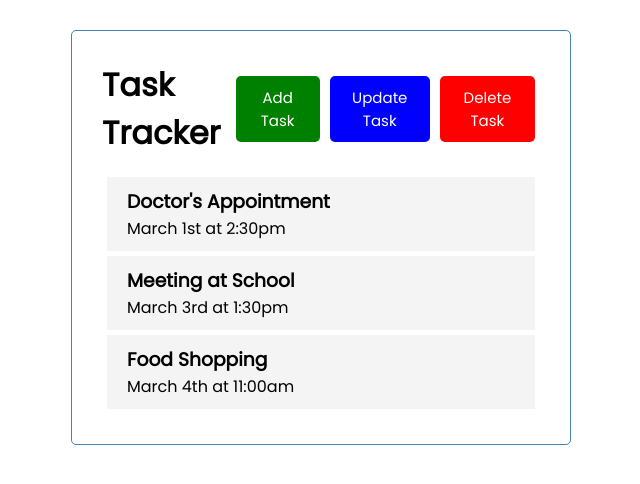
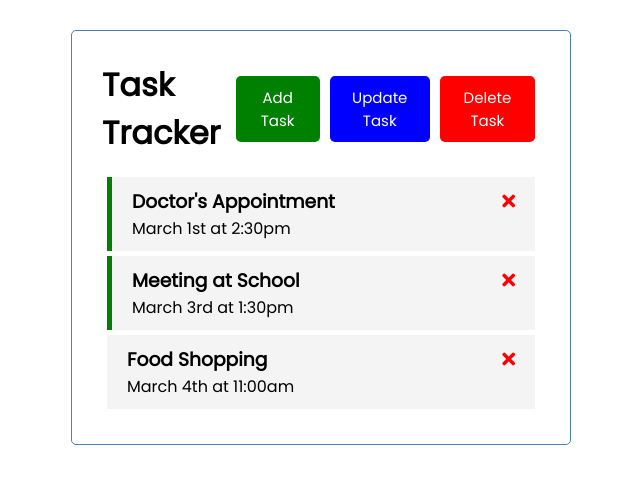
Before and after one commit to ShujaatAzim/VueTasks, a Vue app: page / in a window 1280 px wide. Shown: the top 484 px of the page, without its empty margins (319-959 px from the left). Built offline with nearby package versions, Linux system fonts and the light colour scheme.

Commit message:
Added ternary for classes on the task objects. Sets a green bar if reminder is true. Changed icon to red.

```diff
--- a/src/App.vue
+++ b/src/App.vue
@@ -2,8 +2,6 @@
   <div class="container">
     <Header title="Task Tracker" />
     <Tasks :tasks="tasks" />
-    <!-- <Newcomponent /> -->
-
   </div>
 </template>
 
--- a/src/components/Task.vue
+++ b/src/components/Task.vue
@@ -1,6 +1,6 @@
 <template>
-  <div class="task">
-    <h3>{{ task.text }}</h3>
+  <div :class="[task.reminder ? 'reminder' : '', 'task']">
+    <h3>{{ task.text }}<i class="fas fa-times"></i></h3>
     <p>{{ task.day }}</p>
   </div>
 </template>
@@ -14,7 +14,11 @@
   }
 </script>
 
-<style>
+<style scope>
+  .fas {
+    color: red;
+  }
+
   .task {
     background: #f4f4f4;
     margin: 5px;
```
